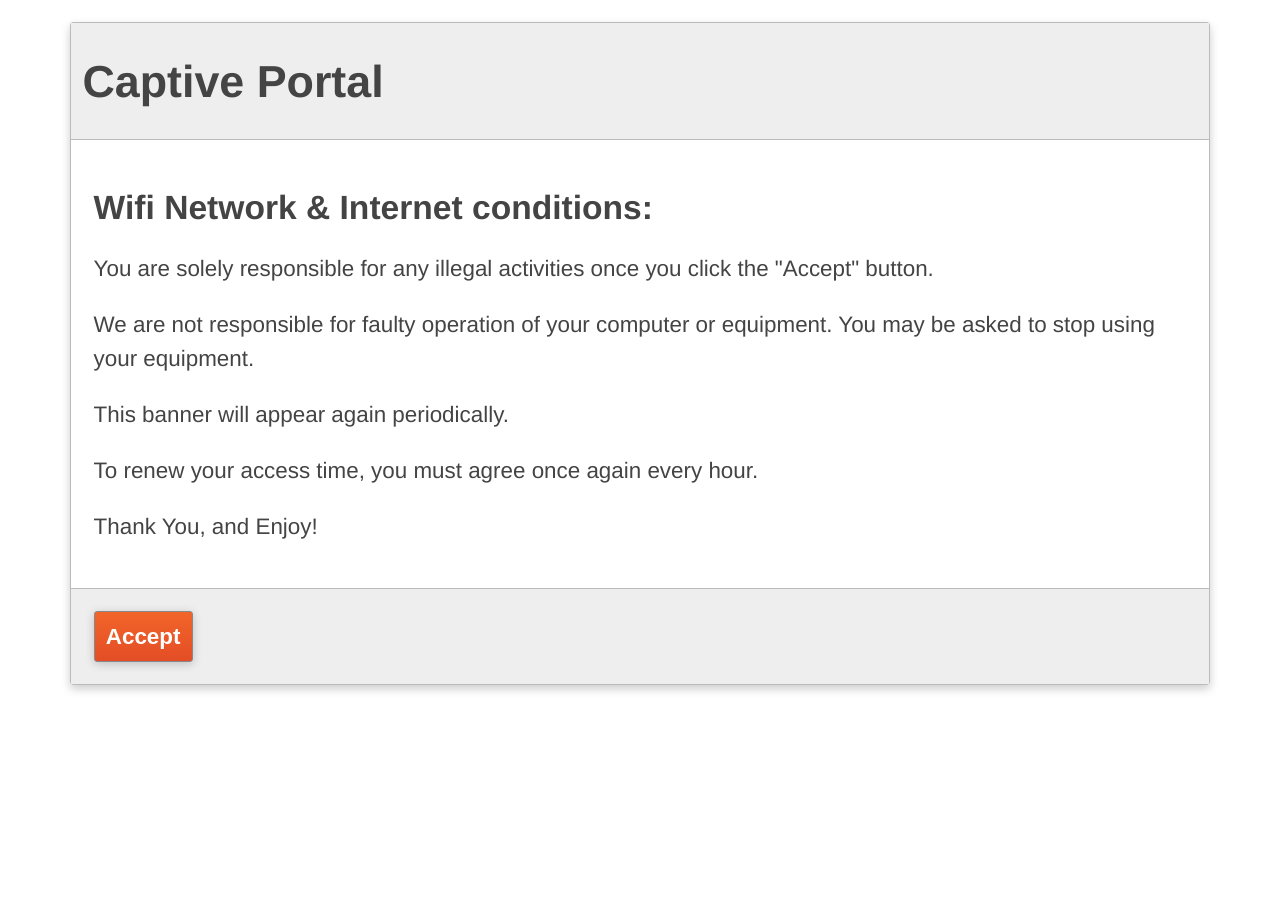
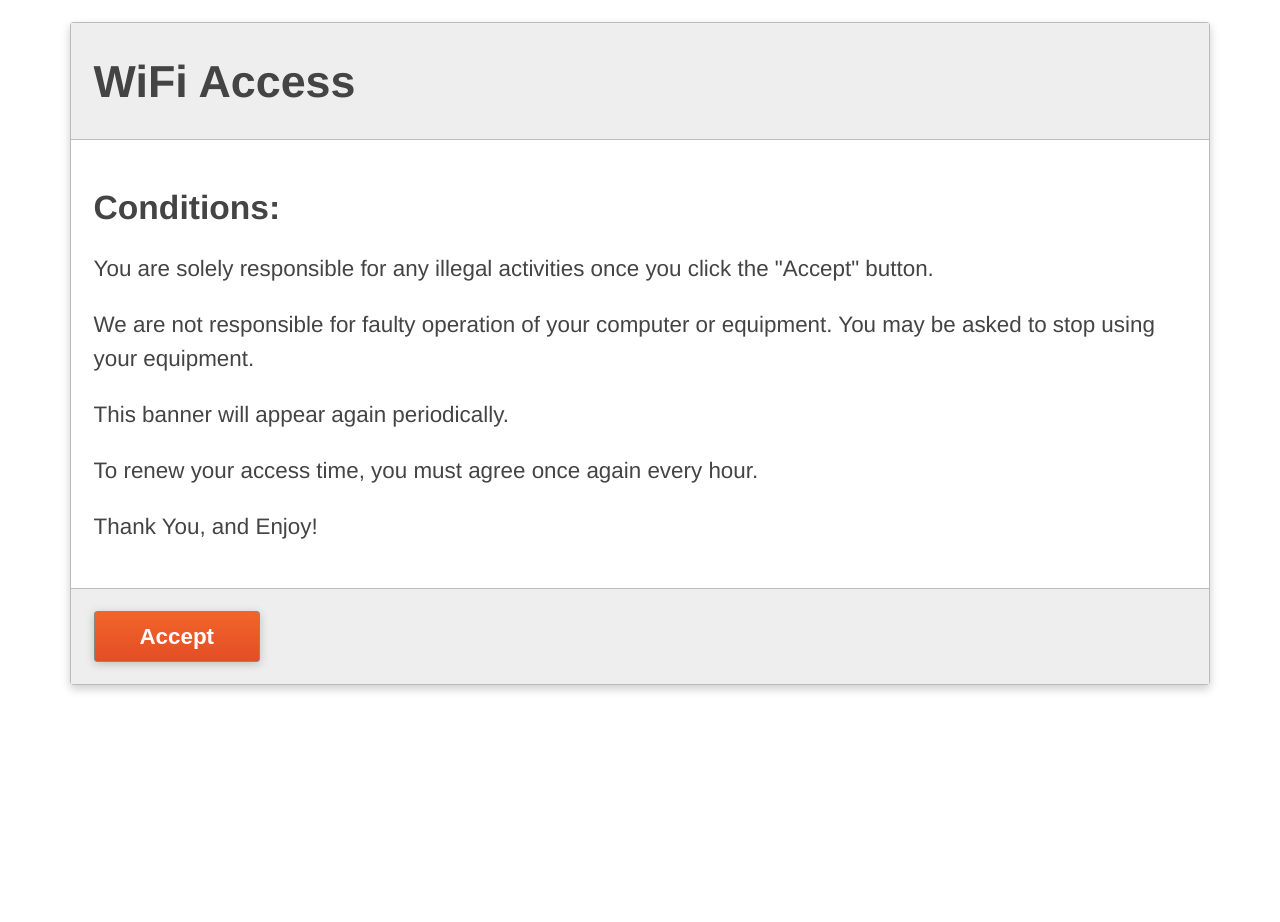
Before and after one commit to kamiller/captive-portal, a Jekyll site: the page built from prompt.html, in a window 1280 px wide. Built offline with Jekyll 4.4.1, drawn with Linux system fonts in a browser that asks for light colours.

Commit message:
changed title, made button larger, fixed white space

```diff
--- a/_layouts/default.html
+++ b/_layouts/default.html
@@ -34,7 +34,7 @@
 
 		.title {
 			border-bottom: 1px solid #bbb;
-			padding: .5em;
+			padding: .5em 0 .5em 1em;
 			background: #eee;
 		}
 		.content {
@@ -51,7 +51,7 @@
 			font-size: 1em;
 			font-weight: bold;
 			color: #fff;
-			padding: 0.5em;
+			padding: 0.5em 2em 0.5em 2em;
 			border-radius: 3px;
 			background-image: -moz-linear-gradient(center top, #f16529, #e44d26);
 			background-image: -webkit-gradient(linear, left top, left bottom, color-stop(0, #f16529), color-stop(1, #e44d26));
--- a/prompt.html
+++ b/prompt.html
@@ -1,10 +1,10 @@
 ---
 layout: default
-title: Captive Portal
+title: WiFi Access
 ---
 
 		<div class="content">
-			<h2>Wifi Network & Internet conditions:</h2>
+			<h2>Conditions:</h2>
 			<div class="terms">
 				<p>You are solely responsible for any illegal activities once you click the "Accept" button.</p>
 
```
